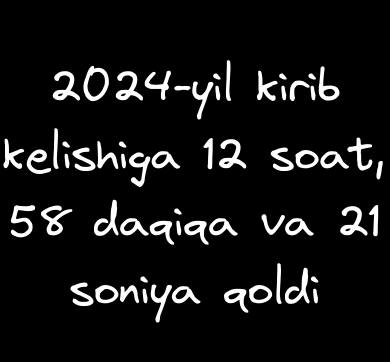
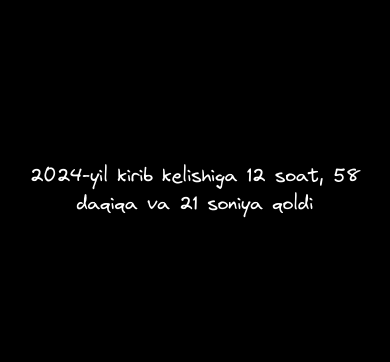
Before and after one commit to svkhrobbeck/countdown, a plain HTML site: page index.html in a window 390 px wide. Shown: the part 232-594 px from the top of the page. Drawn offline with nearby package versions, Linux system fonts and the light colour scheme.

Commit message:
make responsive title

```diff
--- a/script.js
+++ b/script.js
@@ -8,8 +8,8 @@ const nextYearTime = nextYearDate.getTime();
 let intervalId = 0;
 
 const updateTitle = (days, hours, minutes, seconds) => {
-  const day = days ? `${days} kun,` : "";
-  const hour = hours ? `${hours} soat,` : "";
+  const day = days ? `${days} kun${hours ? "," : ""}` : "";
+  const hour = hours ? `${hours} soat${minutes ? "," : ""}` : "";
   const minute = minutes ? `${minutes} daqiqa` : "";
   const second = seconds ? `va ${seconds} soniya` : "";
 
--- a/style.css
+++ b/style.css
@@ -70,9 +70,12 @@ body {
   display: flex;
   justify-content: center;
   align-items: center;
+  padding: 0 20px;
 }
 
 .title {
+  margin: 0;
+  line-height: 1.5;
   font-weight: 400;
   text-align: center;
   font-size: 45px;
@@ -97,3 +100,44 @@ body {
     transform: translateY(0);
   }
 }
+
+/* media queries */
+@media only screen and (max-width: 1580px) {
+  .title {
+    font-size: 40px;
+  }
+}
+
+@media only screen and (max-width: 1280px) {
+  .title {
+    font-size: 35px;
+  }
+}
+
+@media only screen and (max-width: 920px) {
+  .title {
+    font-size: 28px;
+  }
+}
+
+@media only screen and (max-width: 768px) {
+  .main {
+    padding: 0 10px;
+  }
+
+  .title {
+    font-size: 25px;
+  }
+}
+
+@media only screen and (max-width: 576px) {
+  .title {
+    font-size: 20px;
+  }
+}
+
+@media only screen and (max-width: 475px) {
+  .title {
+    font-size: 19px;
+  }
+}
```
